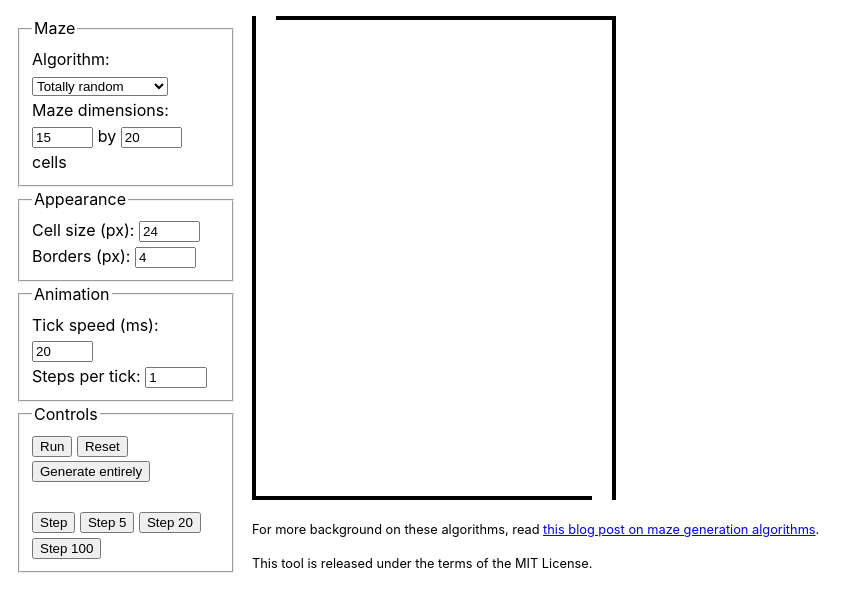
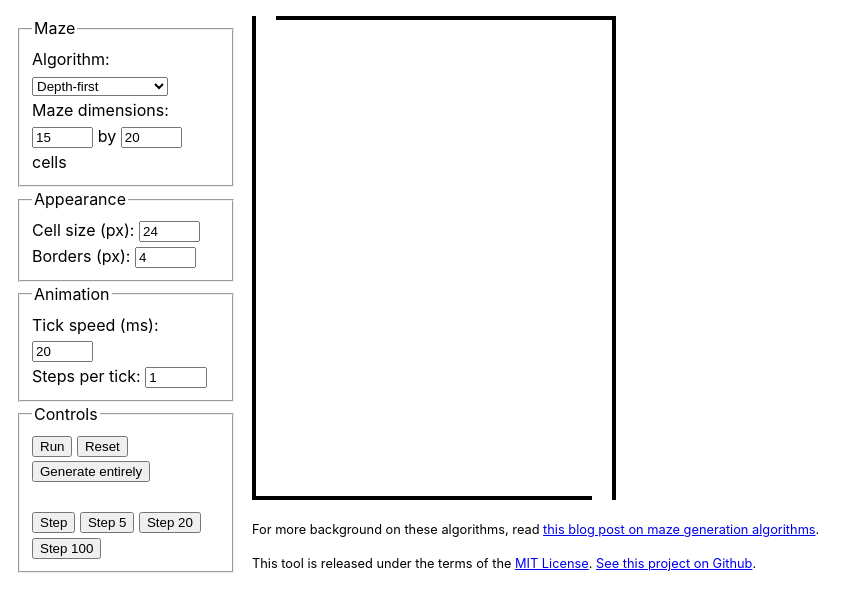
Before and after one commit to johnellmore/maze-generator, a plain HTML site: page index.html in a window 1280 px wide. Shown: the whole page, without its empty margins (0-860 px from the left). Drawn offline with Linux system fonts and the light colour scheme.

Commit message:
links, tweaks

```diff
--- a/index.html
+++ b/index.html
@@ -79,7 +79,7 @@
                     Algorithm:
                     <select id="algo">
                         <option value="random">Totally random</option>
-                        <option value="depthFirstSearch">Depth-first</option>
+                        <option selected value="depthFirstSearch">Depth-first</option>
                         <option value="kruskalsAlgorithm">Kruskal's Algorithm</option>
                         <option value="wilsonsAlgorithm">Wilson's Algorithm</option>
                     </select>
@@ -134,7 +134,9 @@
                     algorithms</a>.
             </p>
             <p class="attribution">
-                This tool is released under the terms of the MIT License.
+                This tool is released under the terms of the <a
+                    href="https://github.com/johnellmore/maze-generator/blob/master/LICENSE.md">MIT License</a>. <a
+                    href="https://github.com/johnellmore/maze-generator">See this project on Github</a>.
             </p>
         </div>
     </div>
```
Also changed, not shown: 1 other file.
